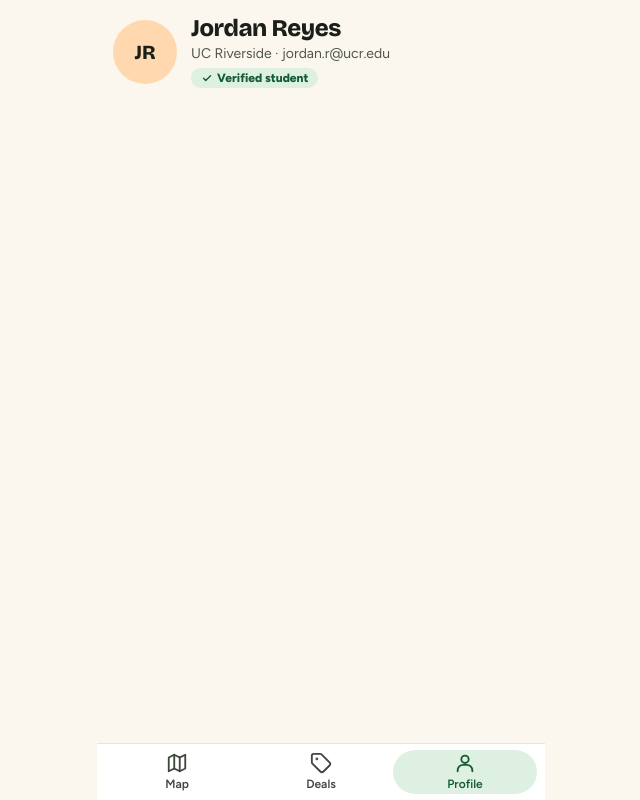
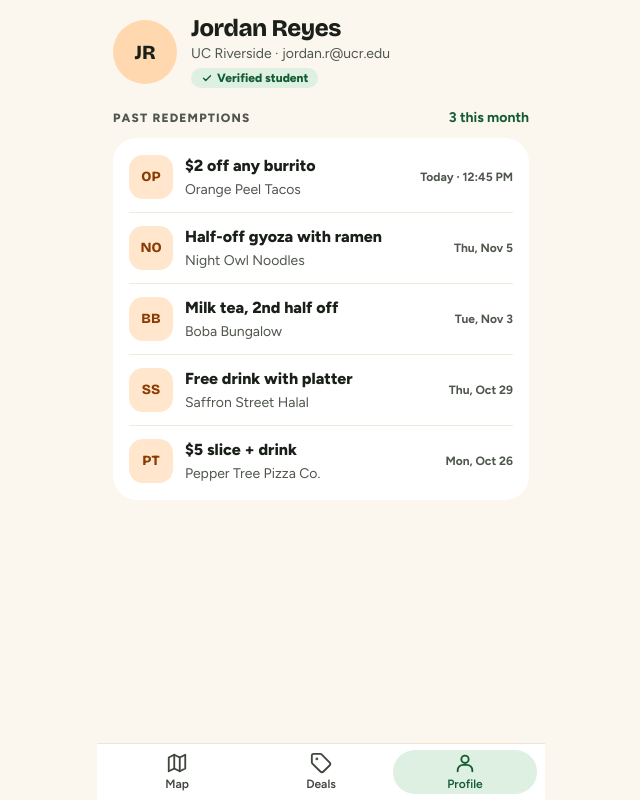
Before and after one commit to MosesfromSinai/Grove, a Next.js app: page /profile in a window 1280 px wide. Shown: the whole page, without its empty margins (319-959 px from the left). Built offline with nearby package versions, Linux system fonts and the light colour scheme.

Commit message:
add past redemptions list

```diff
--- a/components/student/profile.tsx
+++ b/components/student/profile.tsx
@@ -3,9 +3,10 @@
 // Profile (#62): who's signed in, past redemptions, and sign-out. Matches canvas screen 9,
 // without its Deal alerts toggle (push is a stretch goal).
 import { useEffect, useState } from "react";
-import { getMyProfile, getMyRedemptions, type MyProfile, type Redemption } from "@/lib/supabase";
+import { campusClock, getMyProfile, getMyRedemptions, type MyProfile, type Redemption } from "@/lib/supabase";
+import { redemptionWhenLabel } from "./format";
 
-type Loaded = { profile: MyProfile | null; redemptions: Redemption[] };
+type Loaded = { profile: MyProfile | null; redemptions: Redemption[]; now: number };
 
 function initials(text: string): string {
   const words = text.split(/[\s@._-]+/).filter(Boolean);
@@ -19,7 +20,7 @@ export function Profile() {
   useEffect(() => {
     let cancelled = false;
     Promise.all([getMyProfile(), getMyRedemptions()])
-      .then(([profile, redemptions]) => !cancelled && setData({ profile, redemptions }))
+      .then(([profile, redemptions]) => !cancelled && setData({ profile, redemptions, now: Date.now() }))
       .catch(() => !cancelled && setFailed(true));
     return () => {
       cancelled = true;
@@ -29,7 +30,9 @@ export function Profile() {
   if (failed) return <p className="py-10 text-center text-ink-muted">Couldn&apos;t load your profile. Check your connection and try again.</p>;
   if (!data) return <p className="py-10 text-center text-ink-muted">Loading your profile…</p>;
 
-  const { profile } = data;
+  const { profile, redemptions, now } = data;
+  const month = campusClock(new Date(now)).date.slice(0, 7);
+  const thisMonth = redemptions.filter((r) => r.redeemed_on.startsWith(month)).length;
   const name = profile?.full_name?.trim() || profile?.email || "Student";
 
   return (
@@ -55,6 +58,35 @@ export function Profile() {
           )}
         </div>
       </header>
+
+      <section aria-labelledby="past-h" className="flex flex-col gap-2.5">
+        <div className="flex items-baseline justify-between">
+          <h2 id="past-h" className="font-sans text-xs font-extrabold tracking-widest text-ink-muted">PAST REDEMPTIONS</h2>
+          {thisMonth > 0 && <span className="text-sm font-bold text-green-dark">{thisMonth} this month</span>}
+        </div>
+        {redemptions.length === 0 ? (
+          <p className="rounded-card bg-surface px-4 py-6 text-center text-sm text-ink-muted">
+            No redemptions yet. Find a deal on the Deals tab.
+          </p>
+        ) : (
+          <ul className="divide-y divide-border-soft rounded-card bg-surface px-4 py-1">
+            {redemptions.map((r) => (
+              <li key={r.id} className="flex items-center gap-3 py-3">
+                <span className="flex h-11 w-11 shrink-0 items-center justify-center rounded-[14px] bg-peach font-heading text-sm font-extrabold text-brown">
+                  {initials(r.business_name)}
+                </span>
+                <span className="flex min-w-0 grow flex-col gap-0.5">
+                  <span className="truncate font-extrabold">{r.deal_title}</span>
+                  <span className="truncate text-sm text-ink-muted">{r.business_name}</span>
+                </span>
+                <span className="whitespace-nowrap text-right text-xs font-bold text-ink-muted">
+                  {redemptionWhenLabel(r.redeemed_at, now)}
+                </span>
+              </li>
+            ))}
+          </ul>
+        )}
+      </section>
     </div>
   );
 }
```
